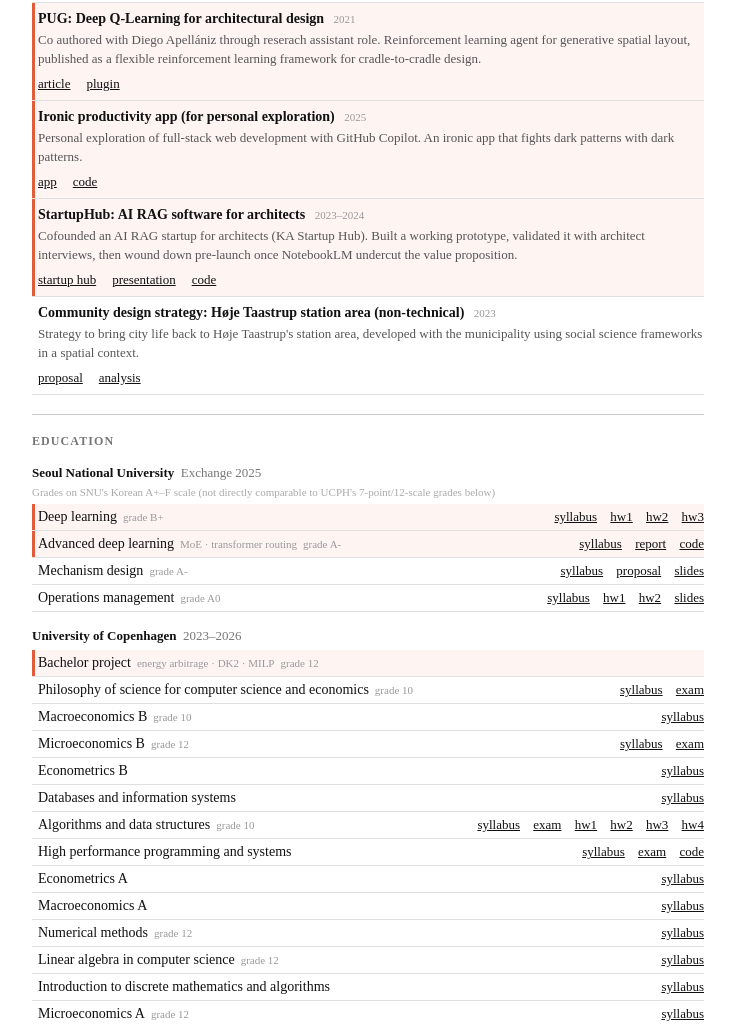
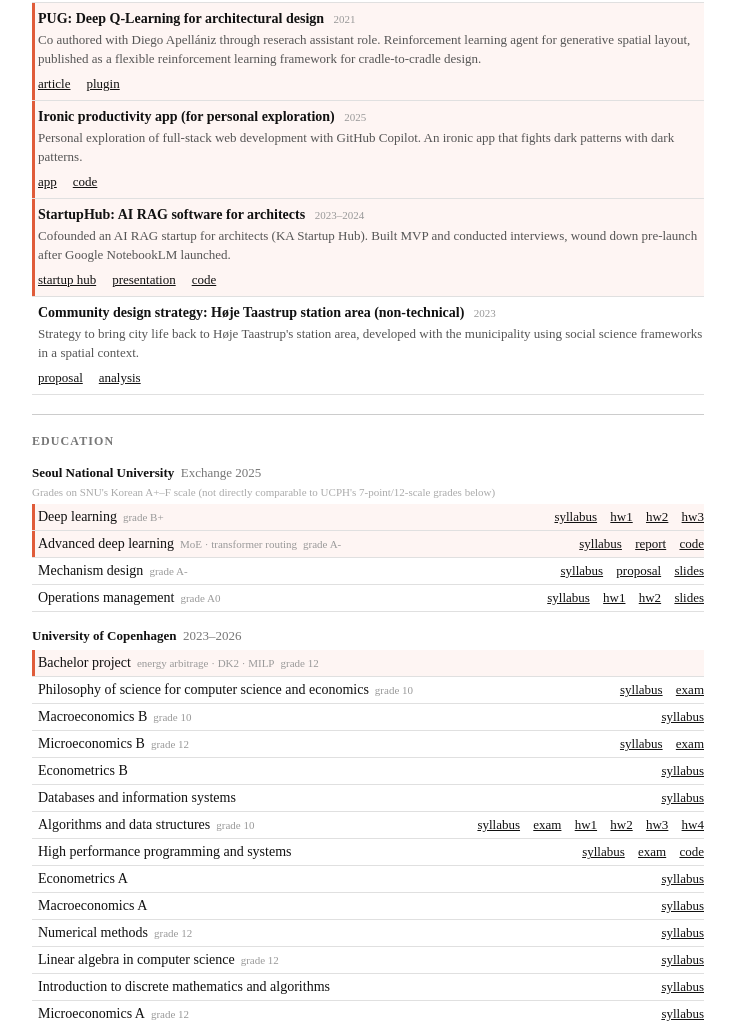
Before and after one commit to Bjorn-Pettersson/MyWebsite, a plain HTML site: page index.html in a window 1280 px wide. Shown: the part 855-1881 px from the top of the page, without its empty margins (272-1007 px from the left). Drawn offline with Linux system fonts and the light colour scheme.

Commit message:
update staratup text

```diff
--- a/index.html
+++ b/index.html
@@ -178,7 +178,7 @@
 
   <div class="project-row" data-tags="ai,code,cs,python,react">
     <div class="project-title">StartupHub: AI RAG software for architects <span class="tag">2023&ndash;2024</span></div>
-    <div class="project-desc">Cofounded an AI RAG startup for architects (KA Startup Hub). Built a working prototype, validated it with architect interviews, then wound down pre-launch once NotebookLM undercut the value proposition.</div>
+    <div class="project-desc">Cofounded an AI RAG startup for architects (KA Startup Hub). Built MVP and conducted interviews, wound down pre-launch after Google NotebookLM launched.</div>
     <div class="project-skills"><span class="skills-note-label">Skills:</span> product concept development &middot; stakeholder interviews &middot; REST API with LangChain &amp; OpenAI API &middot; Pinecone vector search &middot; prototyping in Bubble &middot; front-end in React (cofounder)</div>
     <div class="project-links"><a href="https://kglakademi.dk/da/startup-hub" target="_blank" rel="noopener noreferrer">startup hub</a> <a href="StartupHub%20-%20AI%20for%20architects/Cournice%20-%20export%20presentation.pdf" target="_blank" rel="noopener noreferrer">presentation</a> <a href="https://github.com/Bjorn-Pettersson/FLASKAPI" target="_blank" rel="noopener noreferrer">code</a></div>
   </div>
```
